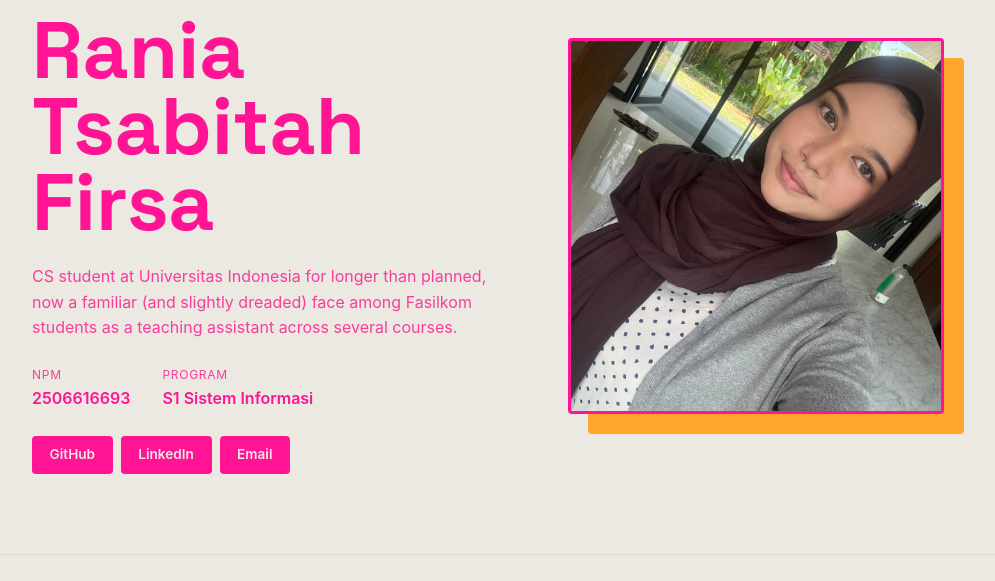
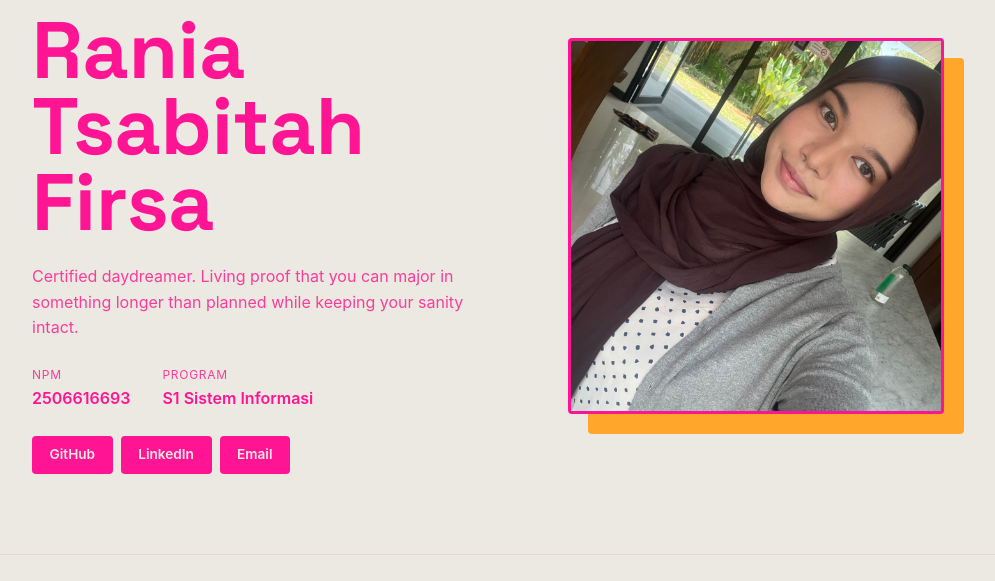
Before and after one commit to raniafff/myportofolio, a Django app: page / in a window 1280 px wide. Shown: the part 168-749 px from the top of the page, without its empty margins (152-1147 px from the left). Run offline with Django 5.2, Linux system fonts and the light colour scheme.

Commit message:
ganti bio

```diff
--- a/templates/index.html
+++ b/templates/index.html
@@ -31,7 +31,7 @@
                     <img class="avatar" src="/static/img/IMG_2405.jpg" alt="Photo of Naea">
                 </div>
                 <div class="hero-details">
-                    <p class="bio">CS student at Universitas Indonesia for longer than planned, now a familiar (and slightly dreaded) face among Fasilkom students as a teaching assistant across several courses.</p>
+                    <p class="bio">Certified daydreamer. Living proof that you can major in something longer than planned while keeping your sanity intact.</p>
                     <dl class="meta-list">
                         <div class="meta-row">
                             <dt>NPM</dt>
```
